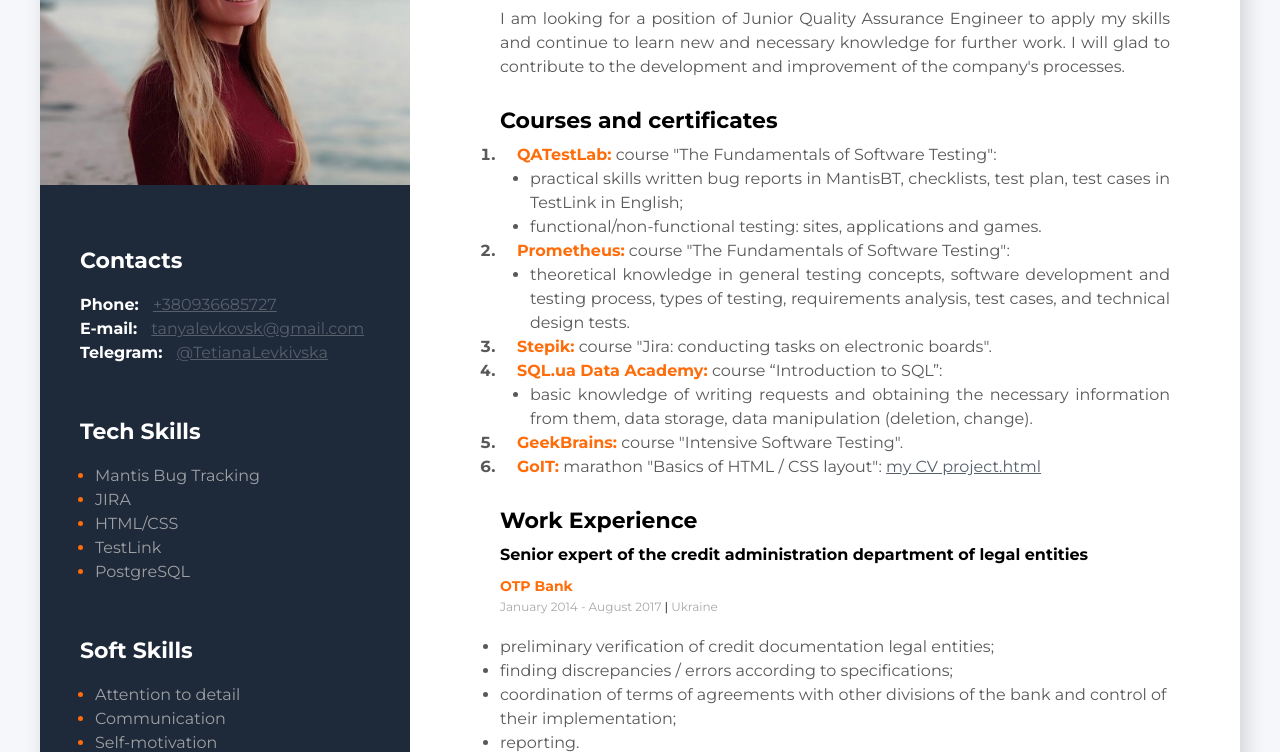
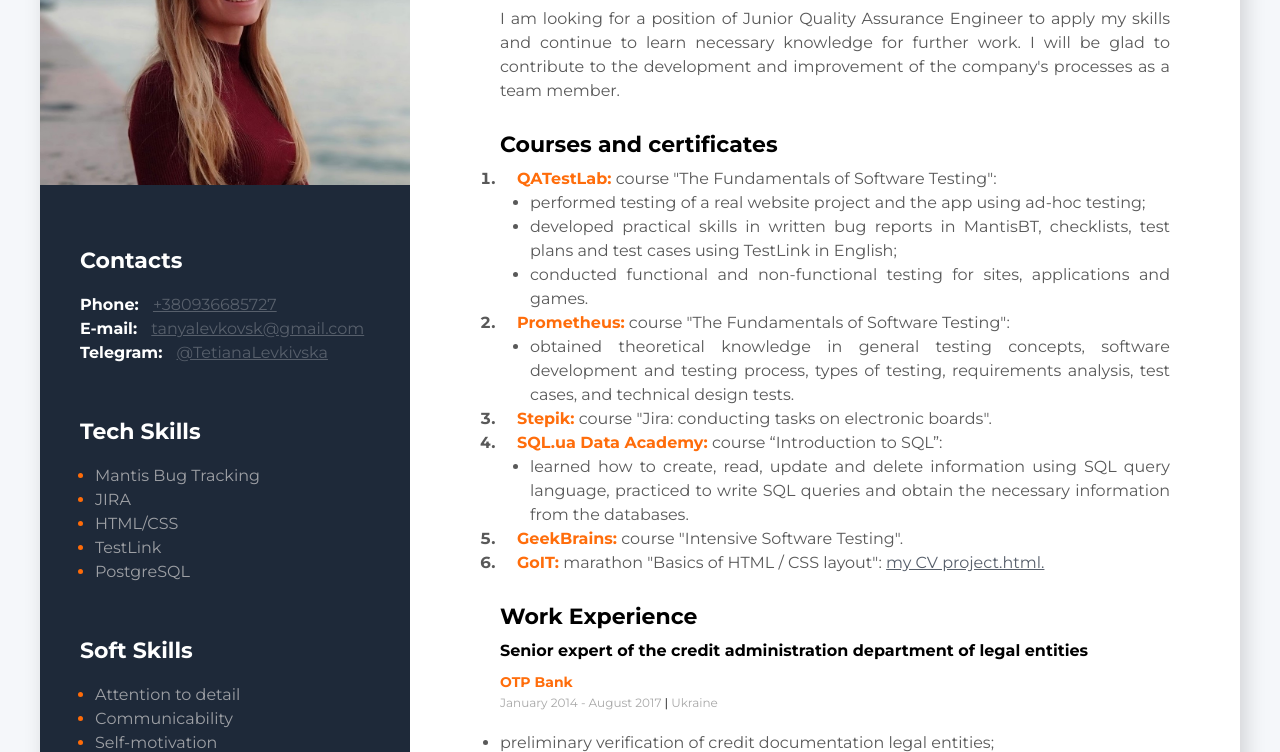
Before and after one commit to tetianalevkivska/tetianalevkivska.github.io, a plain HTML site: page index.html in a window 1280 px wide. Shown: the part 186-938 px from the top of the page. Drawn offline with Linux system fonts and the light colour scheme.

Commit message:
Update index.html

```diff
--- a/index.html
+++ b/index.html
@@ -62,7 +62,7 @@
                             <span class="soft-skills-text">Attention to detail</span>
                         </li>
                         <li class="soft-skills-item">
-                            <span class="soft-skills-text">Communication</span>
+                            <span class="soft-skills-text">Сommunicability</span>
                         </li>
                         <li class="soft-skills-item">
                             <span class="soft-skills-text">Self-motivation</span>
@@ -84,7 +84,7 @@
                     <h3 class="languages-title">Languages</h3>
                     <ul>
                          <li class="languages-item">
-                            <span class="languages-text">English - Pre-intermediate</span>
+                            <span class="languages-text">English - intermediate</span>
                         </li>
                         <li class="languages-item">
                         <span class="languages-text">Ukrainian, Russian - native</span>
@@ -101,7 +101,7 @@
                 <h2 class="profession">Junior QA engineer (manual)</h2>
                 <h1 class="name">Levkivska Tetiana</h1>
 
-                <p class="description">I am looking for a position of Junior Quality Assurance Engineer to apply my skills and continue to learn new and necessary knowledge for further work. I will glad to contribute to the development and improvement of the company's processes.</p>
+                <p class="description">I am looking for a position of Junior Quality Assurance Engineer to apply my skills and continue to learn necessary knowledge for further work. I will be glad to contribute to the development and improvement of the company's processes as a team member.</p>
             </div>
 
             <!--Courses and certificates container-->
@@ -112,14 +112,15 @@
                     <li class="Courses-and-certificates-title">
                         <span class="Courses-and-certificates-item"> <span class="name-courses">QATestLab:</span> course "The Fundamentals of Software Testing":</span>
                         <ul type="disc">
-                            <li class="Courses-and-certificates-text">practical skills written bug reports in MantisBT, checklists, test plan, test cases in TestLink in English;</li>
-                            <li class="Courses-and-certificates-text">functional/non-functional testing: sites, applications and games.</li>
+                            <li class="Courses-and-certificates-text">performed testing of a real website project and the app using ad-hoc testing;</li>
+                            <li class="Courses-and-certificates-text">developed practical skills in written bug reports in MantisBT, checklists, test plans and test cases using TestLink in English;</li>
+                            <li class="Courses-and-certificates-text">conducted functional and non-functional testing for sites, applications and games.</li>
                         </ul>
                     </li>
                     <li class="Courses-and-certificates-title">
                         <span class="Courses-and-certificates-item"> <span class="name-courses">Prometheus:</span> course "The Fundamentals of Software Testing":</span>
                         <ul type="disc">
-                            <li class="Courses-and-certificates-text"> theoretical knowledge in general testing concepts, software development and testing process, types of testing, requirements analysis, test cases, and technical design tests. </li>
+                            <li class="Courses-and-certificates-text">obtained theoretical knowledge in general testing concepts, software development and testing process, types of testing, requirements analysis, test cases, and technical design tests. </li>
                         </ul>
                     </li>
                     <li class="Courses-and-certificates-title">
@@ -128,7 +129,7 @@
                     <li class="Courses-and-certificates-title">
                         <span class="Courses-and-certificates-item"> <span class="name-courses">SQL.ua Data Academy:</span> course “Introduction to SQL”:</span>
                         <ul type="disc">
-                            <li class="Courses-and-certificates-text"> basic knowledge of writing requests and obtaining the necessary information from them, data storage, data manipulation (deletion, change). </li>
+                            <li class="Courses-and-certificates-text"> learned how to create, read, update and delete information using SQL query language, practiced to write SQL queries and obtain the necessary information from the databases. </li>
                         </ul>
                     </li>
                     <li class="Courses-and-certificates-title">
@@ -136,7 +137,7 @@
                     </li>
                     <li class="Courses-and-certificates-title">
                         <span class="Courses-and-certificates-item"> <span class="name-courses">GoIT:</span> marathon "Basics of HTML / CSS layout":
-                        <a class="project-link" href="https://tetianalevkivska.github.io/">my CV project.html </a></li>
+                        <a class="project-link" href="https://tetianalevkivska.github.io/">my CV project.html. </a></li>
                         </span>
                     </li>
                 </ol>
```
